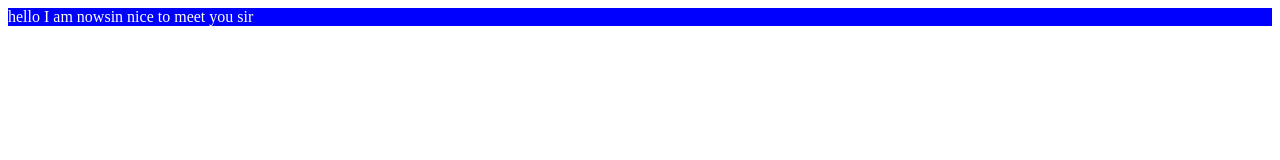
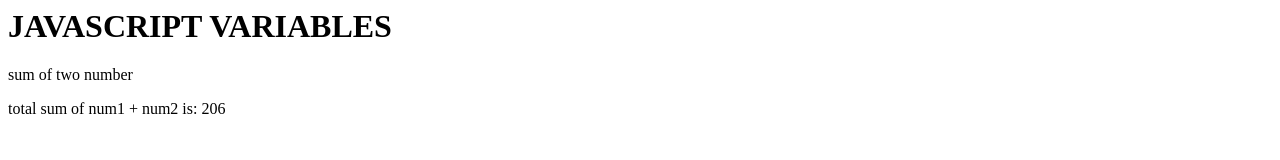
Before and after one commit to hijabi-manush/htmljs, a plain HTML site: page test-lesson/index.html in a window 1280 px wide. Drawn offline with Linux system fonts and the light colour scheme.

Commit message:
live share

```diff
--- a/test-lesson/index.html
+++ b/test-lesson/index.html
@@ -1 +1,17 @@
-<p style="background: blue;color:white;">hello I am nowsin nice to meet you sir</p>
+<html>
+
+<body>
+    <h1> JAVASCRIPT VARIABLES</h1>
+    <p>sum of two number </p>
+    <p id="solution"></p>
+
+    <script>
+        var num1 = 6;
+        var num2 = 200;
+        var total = num1 + num2;
+        document.getElementById("solution").innerHTML
+        = "total sum of num1 + num2 is:  " + total;
+        console.log("this is a console message")
+    </script>
+</body>
+</html>
```
